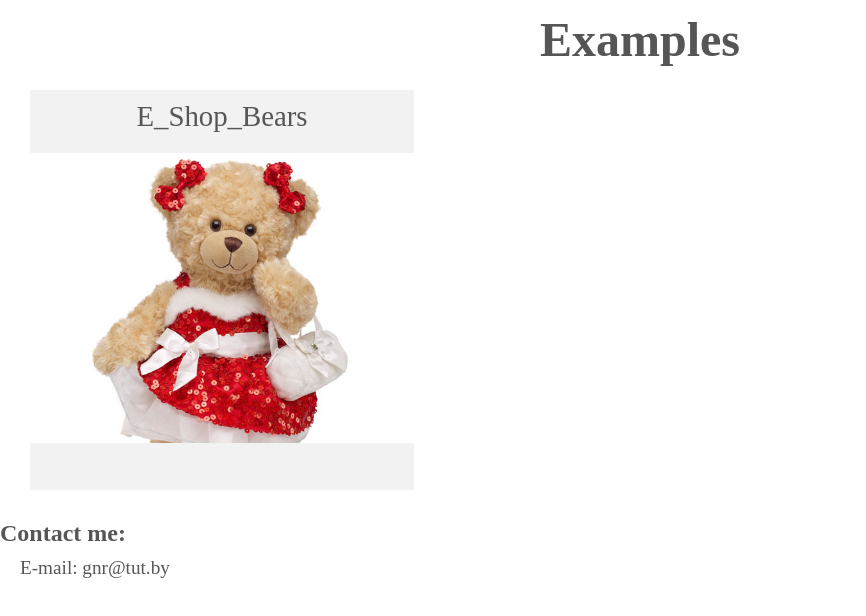
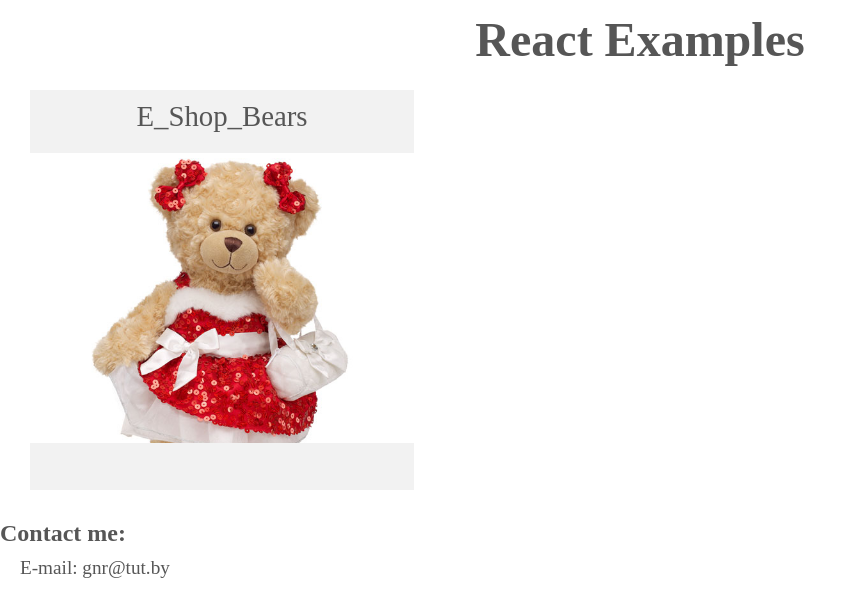
Before and after one commit to Natallia-Hutovich/React, a plain HTML site: page index.html in a window 1280 px wide. Shown: the whole page, without its empty margins (0-866 px from the left). Drawn offline with Linux system fonts and the light colour scheme.

Commit message:
Add files via upload

```diff
--- a/index.html
+++ b/index.html
@@ -17,7 +17,7 @@
 	</head>
 	<body>
 		<header>
-			<h1>Examples</h1>
+			<h1>React Examples</h1>
 		</header>
 		<main>
 			<div class="wrapper">
```
